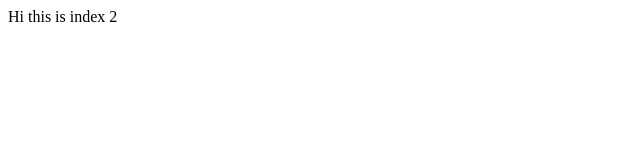
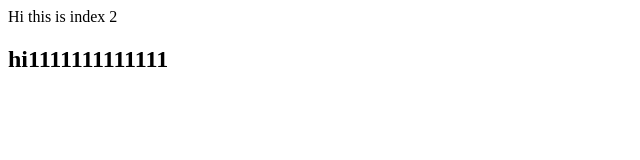
Before and after one commit to BalaVerse/testgithub, a plain HTML site: page index2.html in a window 1280 px wide. Shown: the whole page, without its empty margins (0-640 px from the left). Drawn offline with Linux system fonts and the light colour scheme.

Commit message:
Update index2.html
test2

```diff
--- a/index2.html
+++ b/index2.html
@@ -2,5 +2,6 @@
 	<head></head>
 	<body>
 	<div>Hi this is index 2</div>
+<h2>hi1111111111111</h2>
 	</body>
 </html>
```
